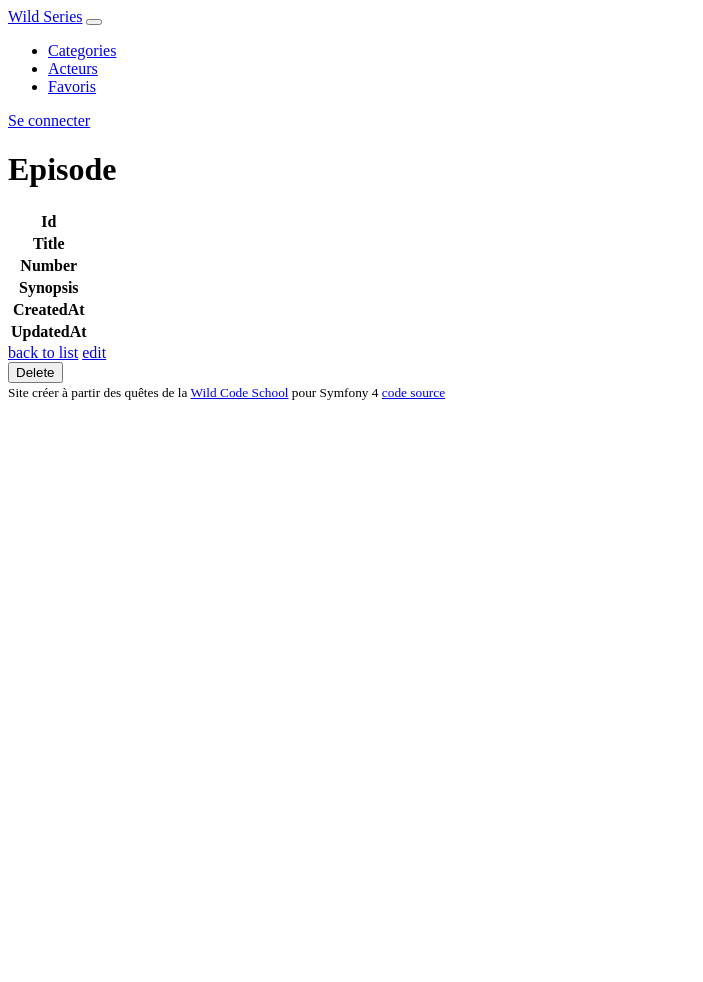
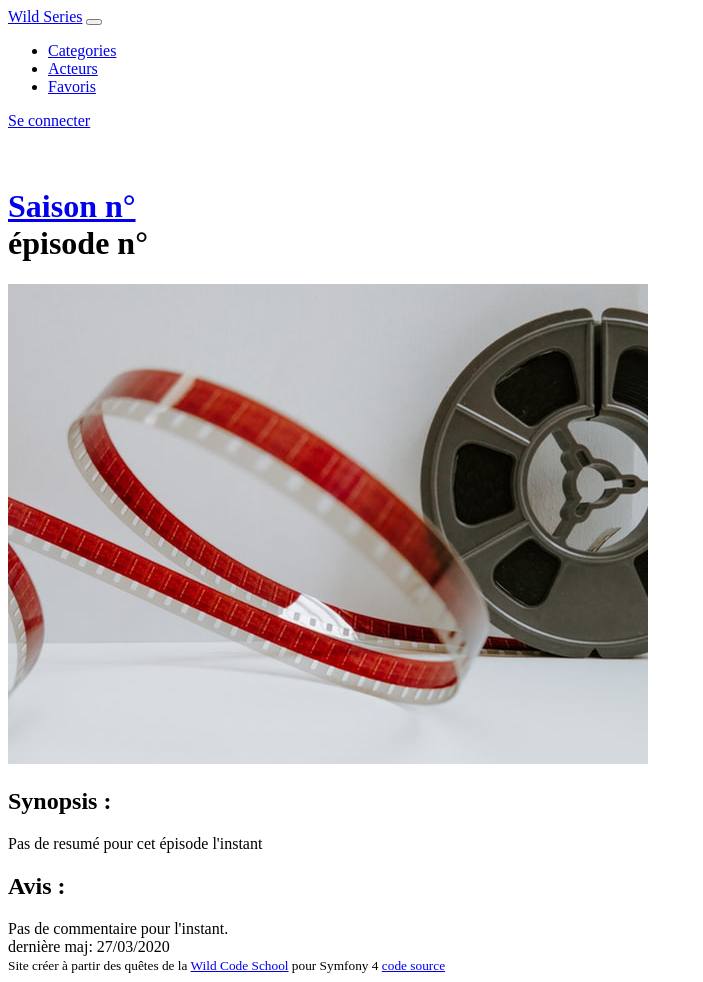
Before and after one commit to Aurelie-feyzin/Series, a Symfony app: template templates/episode/show.html.twig in a window 1280 px wide. Shown: the whole page, without its empty margins (0-703 px from the left). Before the commit the page ends 400 px from the top, so only its background shows below. Run offline with Twig, Linux system fonts and the light colour scheme; the template is opened without the code that fills it, so the values that code supplies are empty; some libraries are stand-ins or nearby versions.

Commit message:
Front episode/show

```diff
--- a/templates/episode/show.html.twig
+++ b/templates/episode/show.html.twig
@@ -3,40 +3,39 @@
 {% block title %}Episode{% endblock %}
 
 {% block main %}
-    <h1>Episode</h1>
+    <div class="container-fluid">
+        <h1 class="mt-0 text-center">
+            <a href="{{ path('program_show', {'slug': episode.season.program.slug}) }}">{{ episode.season.program.title |title }}</a><br>
 
-    <table class="table">
-        <tbody>
-            <tr>
-                <th>Id</th>
-                <td>{{ episode.id }}</td>
-            </tr>
-            <tr>
-                <th>Title</th>
-                <td>{{ episode.title }}</td>
-            </tr>
-            <tr>
-                <th>Number</th>
-                <td>{{ episode.number }}</td>
-            </tr>
-            <tr>
-                <th>Synopsis</th>
-                <td>{{ episode.synopsis }}</td>
-            </tr>
-            <tr>
-                <th>CreatedAt</th>
-                <td>{{ episode.createdAt ? episode.createdAt|date('Y-m-d H:i:s') : '' }}</td>
-            </tr>
-            <tr>
-                <th>UpdatedAt</th>
-                <td>{{ episode.updatedAt ? episode.updatedAt|date('Y-m-d H:i:s') : '' }}</td>
-            </tr>
-        </tbody>
-    </table>
-
-    <a href="{{ path('episode_index') }}">back to list</a>
-
-    <a href="{{ path('episode_edit', {'id': episode.id}) }}">edit</a>
-
-    {{ include('episode/_delete_form.html.twig') }}
+            <a href="{{ path('season_show', {'id': episode.season.id}) }}">Saison n° {{ episode.season.number }}</a>
+            <br>
+            épisode n°{{ episode.number }} {{ episode.title | title }}</h1>
+        <div class="media media-bg">
+            <img class="align-self-center mr-3"
+                 src="{{ episode.season.program.poster?: asset('images/program/placeholder_program.jpg') }}"
+                 alt="{{ episode.season.program.title }} poster">
+            <div class="media-body pr-3">
+                <h2> Synopsis : </h2>
+                <p>{{ episode.synopsis ?: 'Pas de resumé pour cet épisode l\'instant' }}</p>
+                <h2> Avis :
+                    {% if app.user and not userHasCommentEpisode %}
+                        <a href="{{ path('comment_new') }}" class="btn btn-primary active float-right" role="button"
+                           aria-pressed="true"><i
+                                    class="far fa-comment-dots"></i></a>
+                    {% endif %}
+                </h2>
+                {% for comment in episode.comments %}
+                    {% if comment.author == app.user %}
+                            {% include 'comment/_show.html.twig' with {'comment': comment } %}
+                    {% else %}
+                            {% include 'comment/_show.html.twig' with {'comment': comment } %}
+                    {% endif %}
+                {% else %}
+                    Pas de commentaire pour l'instant.
+                {% endfor %}
+                <div>
+                    <span class="float-right">dernière maj: {{ episode.updatedAt | date('d/m/Y') }}</span></div>
+            </div>
+        </div>
+    </div>
 {% endblock %}
--- a/templates/season/show.html.twig
+++ b/templates/season/show.html.twig
@@ -16,7 +16,9 @@
                 <h2> Episodes : </h2>
                 {% for episode in season.episodes %}
                     <div>
-                        <h3>{{ episode.number?  episode.number  ~ ' - ': '' }}{{ episode.title?? '' }} </h3>
+                        <h3>
+                            <a href="{{ path('episode_show', {id: episode.id}) }}">{{ episode.number?  episode.number  ~ ' - ': '' }}{{ episode.title?? '' }}</a>
+                        </h3>
                         <p>{{ episode.synopsis?: 'pas de resumé pour l\'instant' }}</p>
                     </div>
                 {% else %}
```
Also changed, not shown: src/Controller/EpisodeController.php (+9 -1 lines). Lines whose indentation alone changed are shown as unchanged.
